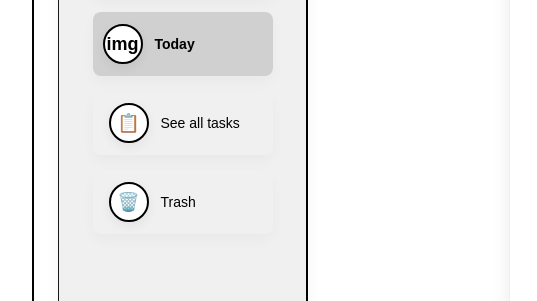
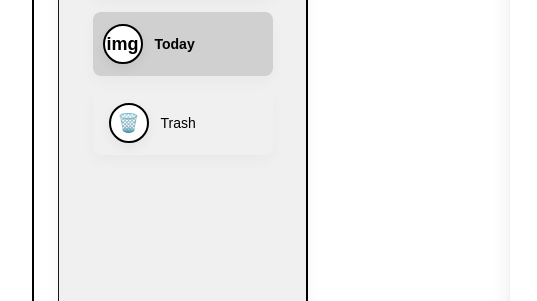
Before and after one commit to Frank-Totti/pichulie-frontend, a website built with Vite: page src/profile/edit-profile.html in a window 1280 px wide. Shown: the part 260-561 px from the top of the page, 0-537 px from the left. Built offline with nearby package versions, Linux system fonts and the light colour scheme.

Commit message:
see all task view disable

```diff
--- a/src/profile/edit-profile.html
+++ b/src/profile/edit-profile.html
@@ -48,11 +48,15 @@
                     <div class="nav-icon today-icon">img</div>
                     <span>Today</span>
                 </button>
-
+<!--
+                Sección eliminada por ahora en este sprint
                 <button class="nav-item">
                     <div class="nav-icon calendar-icon">📋</div>
-                    <span>See all tasks</span>
+                        <span>
+                            <a href="../calendar/calendar.html">see all task</a>
+                        </span>
                 </button>
+-->
 
                 <button class="nav-item">
                     <div class="nav-icon trash-icon">🗑️</div>
```
Also changed, not shown: src/aboutUs/about.html (+6 -3 lines), src/dashboard/dashboard.html (+4 -3 lines).
